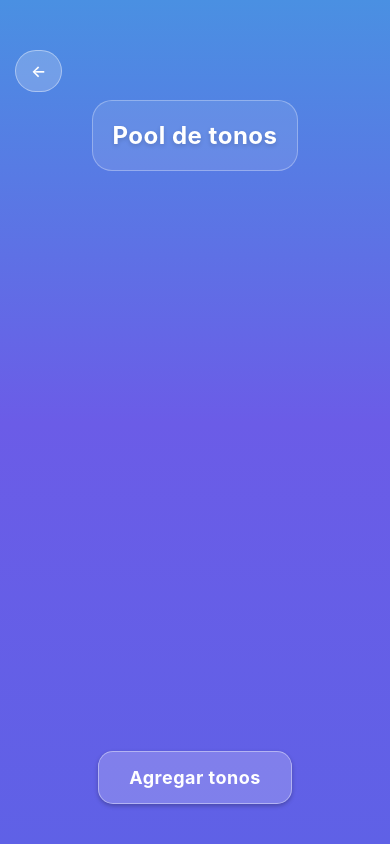
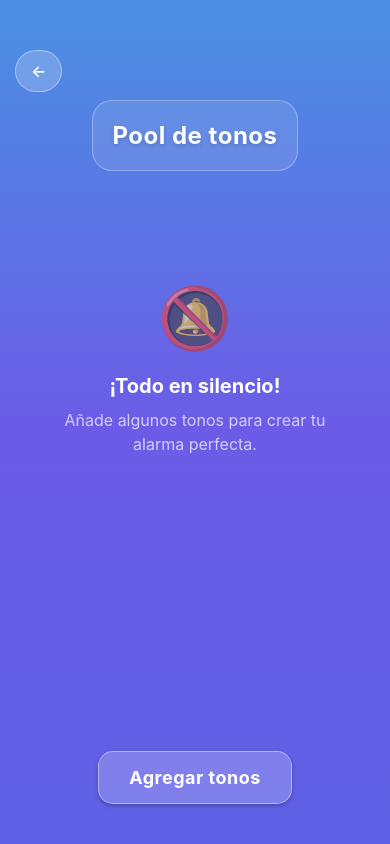
Before and after one commit to Jorge221z/echo-alarm, a React Native app: screen /TonePool in a window 390 px wide. Built offline with nearby package versions, Linux system fonts and the light colour scheme.

Commit message:
Improve tone pool screen styles

```diff
--- a/src/screens/TonePoolScreen.js
+++ b/src/screens/TonePoolScreen.js
@@ -1,12 +1,93 @@
 import { StatusBar } from 'expo-status-bar';
-import { StyleSheet, Text, View, FlatList, TouchableOpacity } from 'react-native';
+import { StyleSheet, Text, View, FlatList, TouchableOpacity, Animated, Dimensions } from 'react-native';
 import { LinearGradient } from 'react-native-linear-gradient';
-import { useState } from 'react';
+import { useState, useRef } from 'react';
 import { pick, types, isCancel } from '@react-native-documents/picker';
 import { DEFAULT_TONES_DATA } from '../resources/ToneCollector';
 import TonePickerModal from '../components/modals/TonePickerModal';
 import DefaultToneSelectionModal from '../components/modals/DefaultToneSelectionModal';
 
+const { width } = Dimensions.get('window');
+
+const ToneListItem = ({ item, onDelete }) => {
+  const translateX = useRef(new Animated.Value(0)).current;
+  const opacity = useRef(new Animated.Value(1)).current;
+  const height = useRef(new Animated.Value(65)).current; // Reduced height
+  const marginBottom = useRef(new Animated.Value(8)).current;
+
+  const handleDelete = () => {
+    Animated.parallel([
+      Animated.timing(translateX, {
+        toValue: width,
+        duration: 300,
+        useNativeDriver: false,
+      }),
+      Animated.timing(opacity, {
+        toValue: 0,
+        duration: 300,
+        useNativeDriver: false,
+      }),
+      Animated.timing(height, {
+        toValue: 0,
+        duration: 300,
+        delay: 150,
+        useNativeDriver: false,
+      }),
+      Animated.timing(marginBottom, {
+        toValue: 0,
+        duration: 300,
+        delay: 150,
+        useNativeDriver: false,
+      })
+    ]).start(() => {
+      onDelete(item.uri);
+    });
+  };
+
+  return (
+    <Animated.View style={[
+      styles.listItem,
+      {
+        transform: [{ translateX }],
+        opacity,
+        height,
+        marginBottom,
+        overflow: 'hidden'
+      }
+    ]}>
+      <View style={styles.listItemContent}>
+        <View style={styles.toneIconContainer}>
+          <Text style={styles.toneIcon}>🎵</Text>
+        </View>
+
+        <View style={styles.textContainer}>
+          <Text style={styles.listItemText} numberOfLines={1}>{item.name}</Text>
+          <Text style={styles.subText}>
+            {item.isDefault ? 'Predeterminado' : 'Personalizado'}
+          </Text>
+        </View>
+
+        <TouchableOpacity
+          style={styles.deleteButton}
+          onPress={handleDelete}
+          activeOpacity={0.7}
+        >
+          <Text style={styles.deleteButtonText}>✕</Text>
+        </TouchableOpacity>
+      </View>
+    </Animated.View>
+  );
+};
+
+const EmptyState = () => (
+  <View style={styles.emptyStateContainer}>
+    <Text style={styles.emptyStateIcon}>🔕</Text>
+    <Text style={styles.emptyStateTitle}>¡Todo en silencio!</Text>
+    <Text style={styles.emptyStateText}>
+      Añade algunos tonos para crear tu alarma perfecta.
+    </Text>
+  </View>
+);
 
 export default function TonePoolScreen({ navigation, tonePool, setTonePool }) {
 
@@ -65,6 +146,12 @@ export default function TonePoolScreen({ navigation, tonePool, setTonePool }) {
     return !alreadyInPool;
   });
 
+  const toneDeletion = (uri) => {
+    const updatedPool = tonePool.filter(tone => tone.uri !== uri);
+    setTonePool(updatedPool);
+    console.log("Deleted tone with uri: ", uri);
+  }
+
   return (
     <LinearGradient
       colors={['#4A90E2', '#6B5CE7', '#5f61e6ff']}
@@ -81,20 +168,15 @@ export default function TonePoolScreen({ navigation, tonePool, setTonePool }) {
 
         <FlatList
           style={{ marginTop: 20, width: '100%' }}
-          contentContainerStyle={{ alignItems: 'center' }}
+          contentContainerStyle={{ alignItems: 'center', flexGrow: 1 }}
           data={tonePool}
           keyExtractor={(item) => item.uri}
+          ListEmptyComponent={EmptyState}
           renderItem={({ item }) => (
-            <View style={styles.listItem}>
-              <Text style={styles.listItemText}>{item.name}</Text>
-
-              <TouchableOpacity
-                style={styles.deleteButton}
-                onPress={() => toneDeletion(item.uri)}
-              >
-                <Text style={styles.deleteButtonText}>X</Text>
-              </TouchableOpacity>
-            </View>
+            <ToneListItem
+              item={item}
+              onDelete={toneDeletion}
+            />
           )}
         />
         <TouchableOpacity
@@ -178,38 +260,65 @@ const styles = StyleSheet.create({
     paddingHorizontal: 20,
   },
   listItem: {
-    backgroundColor: 'rgba(255, 255, 255, 0.15)', // Fondo semitransparente claro
-    borderRadius: 8,
-    paddingVertical: 12,
-    paddingHorizontal: 15,
-    marginVertical: 6, // Space between items
-    width: '90%',
+    backgroundColor: 'rgba(255, 255, 255, 0.1)',
+    borderRadius: 12,
+    width: '95%',
+    borderWidth: 1,
+    borderColor: 'rgba(255, 255, 255, 0.2)',
     shadowColor: '#000',
     shadowOffset: { width: 0, height: 2 },
-    shadowOpacity: 0.2,
-    shadowRadius: 3,
-    elevation: 4, // Shadow for Android
-    flexDirection: 'row', // To align text and button horizontally
-    justifyContent: 'space-between',
+    shadowOpacity: 0.1,
+    shadowRadius: 4,
+  },
+  listItemContent: {
+    flexDirection: 'row',
     alignItems: 'center',
+    paddingVertical: 8,
+    paddingHorizontal: 12,
+    height: '100%',
+    width: '100%',
+  },
+  toneIconContainer: {
+    width: 36,
+    height: 36,
+    borderRadius: 18,
+    backgroundColor: 'rgba(255, 255, 255, 0.15)',
+    justifyContent: 'center',
+    alignItems: 'center',
+    marginRight: 12,
+  },
+  toneIcon: {
+    fontSize: 18,
+  },
+  textContainer: {
+    flex: 1,
+    justifyContent: 'center',
+    marginRight: 8,
   },
   listItemText: {
     color: '#FFFFFF',
-    fontSize: 16,
-    fontWeight: '500', // Slightly less bold than the title
-    flexShrink: 1, // Allows the text to shrink if it's too long
+    fontSize: 15,
+    fontWeight: '600',
+    marginBottom: 2,
   },
-  // Style for the delete button (which comes next)
+  subText: {
+    color: 'rgba(255, 255, 255, 0.6)',
+    fontSize: 11,
+    fontWeight: '400',
+  },
   deleteButton: {
-    backgroundColor: 'rgba(255, 0, 0, 0.7)',
-    padding: 5,
-    borderRadius: 5,
-    marginLeft: 10,
+    width: 30,
+    height: 30,
+    borderRadius: 15,
+    backgroundColor: 'rgba(255, 255, 255, 0.1)',
+    justifyContent: 'center',
+    alignItems: 'center',
+    marginLeft: 8,
   },
   deleteButtonText: {
-    color: '#FFFFFF',
+    fontSize: 14,
+    color: '#FF6B6B',
     fontWeight: 'bold',
-    fontSize: 14,
   },
   addButton: {
     backgroundColor: 'rgba(255, 255, 255, 0.2)',
@@ -232,4 +341,28 @@ const styles = StyleSheet.create({
     textAlign: 'center',
     letterSpacing: 0.5,
   },
+  emptyStateContainer: {
+    alignItems: 'center',
+    justifyContent: 'center',
+    padding: 40,
+    marginTop: 50,
+  },
+  emptyStateIcon: {
+    fontSize: 60,
+    marginBottom: 20,
+    opacity: 0.6,
+  },
+  emptyStateTitle: {
+    color: '#FFFFFF',
+    fontSize: 20,
+    fontWeight: 'bold',
+    marginBottom: 10,
+    textAlign: 'center',
+  },
+  emptyStateText: {
+    color: 'rgba(255, 255, 255, 0.7)',
+    fontSize: 16,
+    textAlign: 'center',
+    lineHeight: 24,
+  },
 });
```
